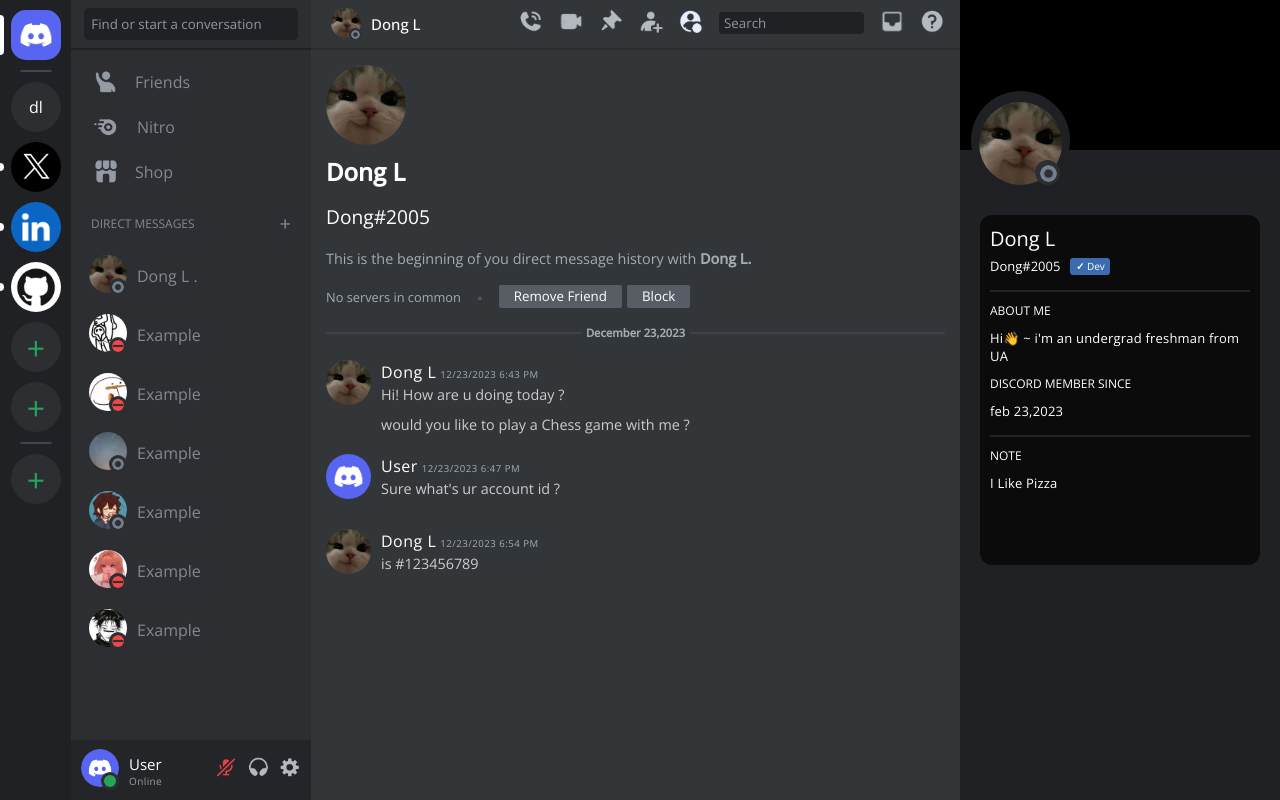
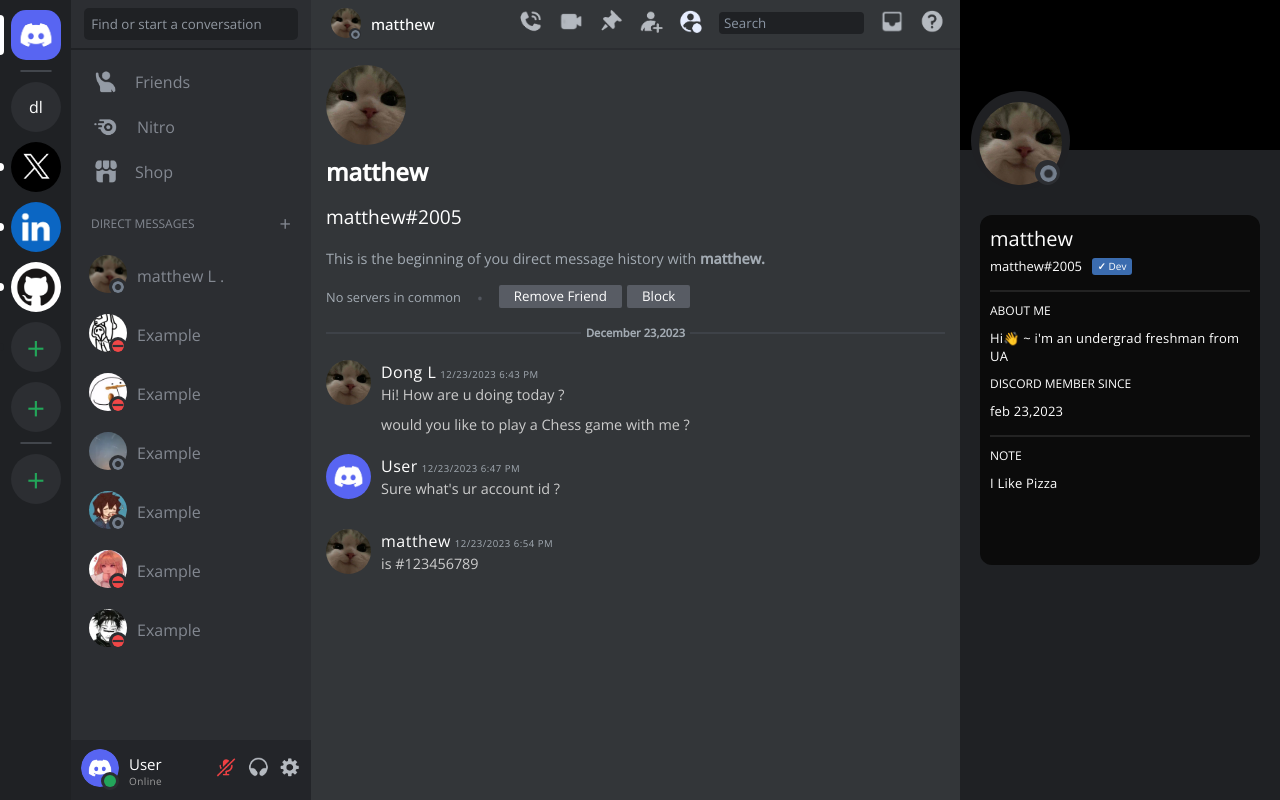
Before and after one commit to Notlottowe/Clonediscord, a plain HTML site: page index.html in a window 1280 px wide. Drawn offline with nearby package versions, Linux system fonts and the light colour scheme.

Commit message:
Update index.html

```diff
--- a/index.html
+++ b/index.html
@@ -106,7 +106,7 @@
                             <img src="image/Discord_offline.png"  class="overlay-image overlay-image2 same-color">
                         </div>
                             <div>
-                                <a class="word">Dong</a>
+                                <a class="word">matthew</a>
                                 <a>L .</a>
                             </div>
                     </div>
@@ -208,7 +208,7 @@
                         <img src="image/part_one.png" style="width:12px; position:absolute; bottom:0; right:0; border-radius:100%; margin-bottom:3px;" class="light2 icon-name" >
                         <img src="image/Discord_offline.png" style="width:9px; position:absolute; bottom:0; right:0; border-radius:100%; margin-bottom:4px; margin-right:1.1px;" class="icon-name">
                     </div>
-                    <p style="margin-left:10px; color:white; font-size:15px; font-weight:500;" class="icon-name">Dong L</p>
+                    <p style="margin-left:10px; color:white; font-size:15px; font-weight:500;" class="icon-name">matthew</p>
                     <div style="display:flex;align-items: center; flex-grow: 1;">
 
                         <div style="display:flex; justify-content: right; flex-grow: 1; align-items: center;">
@@ -248,9 +248,9 @@
             </div>
             <div>
                 <img src="image/Cat.png" style="height:80px; border-radius:50px; margin:15px 0px 0px 15px;">
-                <p style="color:white; margin:5px 15px; font-size: 1.5rem; font-weight:bolder;">Dong L</p>
-                <p style="color:white; margin:15px 15px; font-size: 1.2rem; font-weight:400;">Dong#2005</p>
-                <p style="color:rgb(163, 171, 179); margin:19px 15px 0px 15px; font-size: 0.9rem; font-weight:400;">This is the beginning of you direct message history with <strong>Dong L.</strong></p>
+                <p style="color:white; margin:5px 15px; font-size: 1.5rem; font-weight:bolder;">matthew</p>
+                <p style="color:white; margin:15px 15px; font-size: 1.2rem; font-weight:400;">matthew#2005</p>
+                <p style="color:rgb(163, 171, 179); margin:19px 15px 0px 15px; font-size: 0.9rem; font-weight:400;">This is the beginning of you direct message history with <strong>matthew.</strong></p>
                 <div style="display:flex; align-items: center;">
                     <p style="color:rgb(163, 171, 179); margin:0px 15px; font-size: 0.8rem; font-weight:400;">No servers in common</p>
                     <p style="margin-bottom:16px; font-size:30px; color:rgb(83, 87, 95)">.</p>
@@ -299,7 +299,7 @@
                         <img src="image/Cat.png" draggable="false"  style="  height:auto; width:45px; border-radius: 25px; margin:10px 10px 10px 15px;">
                         <div>
                             <div style="display:flex; align-items: baseline; margin-bottom:2px;  " >
-                                <p style="font-size:1rem; color:white;  letter-spacing: 0.5px;"><a>Dong L</a></p>
+                                <p style="font-size:1rem; color:white;  letter-spacing: 0.5px;"><a>matthew</a></p>
                                 <p style="font-size: 0.6rem; color:rgb(163, 171, 179);  letter-spacing: 0.5px; margin-left:4px;">12/23/2023 6:54 PM</p>
                             </div>
                             <p  style="font-size: 0.9rem; color:rgb(204, 204, 204);">is #123456789</p>
@@ -329,9 +329,9 @@
                 <div style="text-align: center; align-items: center; margin-top:10px;">
                     <div style="width:280px; margin:20px 20px 20px 20px;height:350px; background-color: rgb(11, 11, 11); border-radius:12px;">
                         <div style="text-align: left; display:flex; flex-direction: column; margin:10px; padding-top:10px; ">
-                            <div style="color:white; font-size: 20px;">Dong L</div>
+                            <div style="color:white; font-size: 20px;">matthew</div>
                             <div style="display:flex; align-items: center;  margin-top:5px; margin-bottom:5px;">
-                                <div style="color:white; font-size:13px; margin-right:10px; ">Dong#2005</div>
+                                <div style="color:white; font-size:13px; margin-right:10px; ">matthew#2005</div>
                                 <div style="width:40px;height:15px; background-color: rgb(59, 108, 175); font-size:10px; text-align: center; border-radius:3px; color:white; padding-top:1px; padding-bottom: 1px;"><strong>&check;</strong> Dev</div>
                             </div>
                             <hr style="border: 0.5px solid rgba(56, 56, 56, 0.545); margin-top:10px;">
@@ -350,4 +350,5 @@
         </div>
     </div>
 </body>
+
 </html>
```
